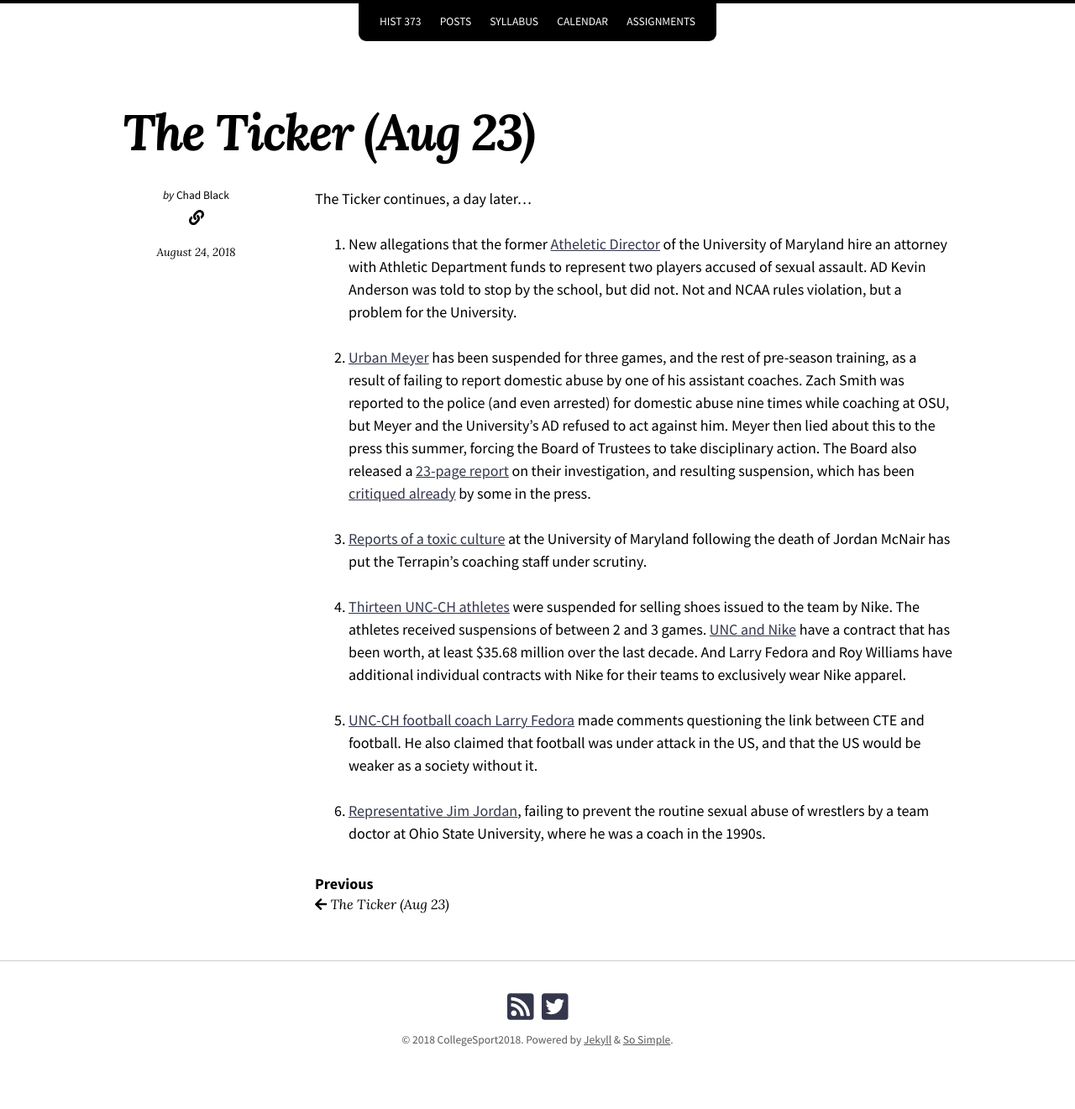
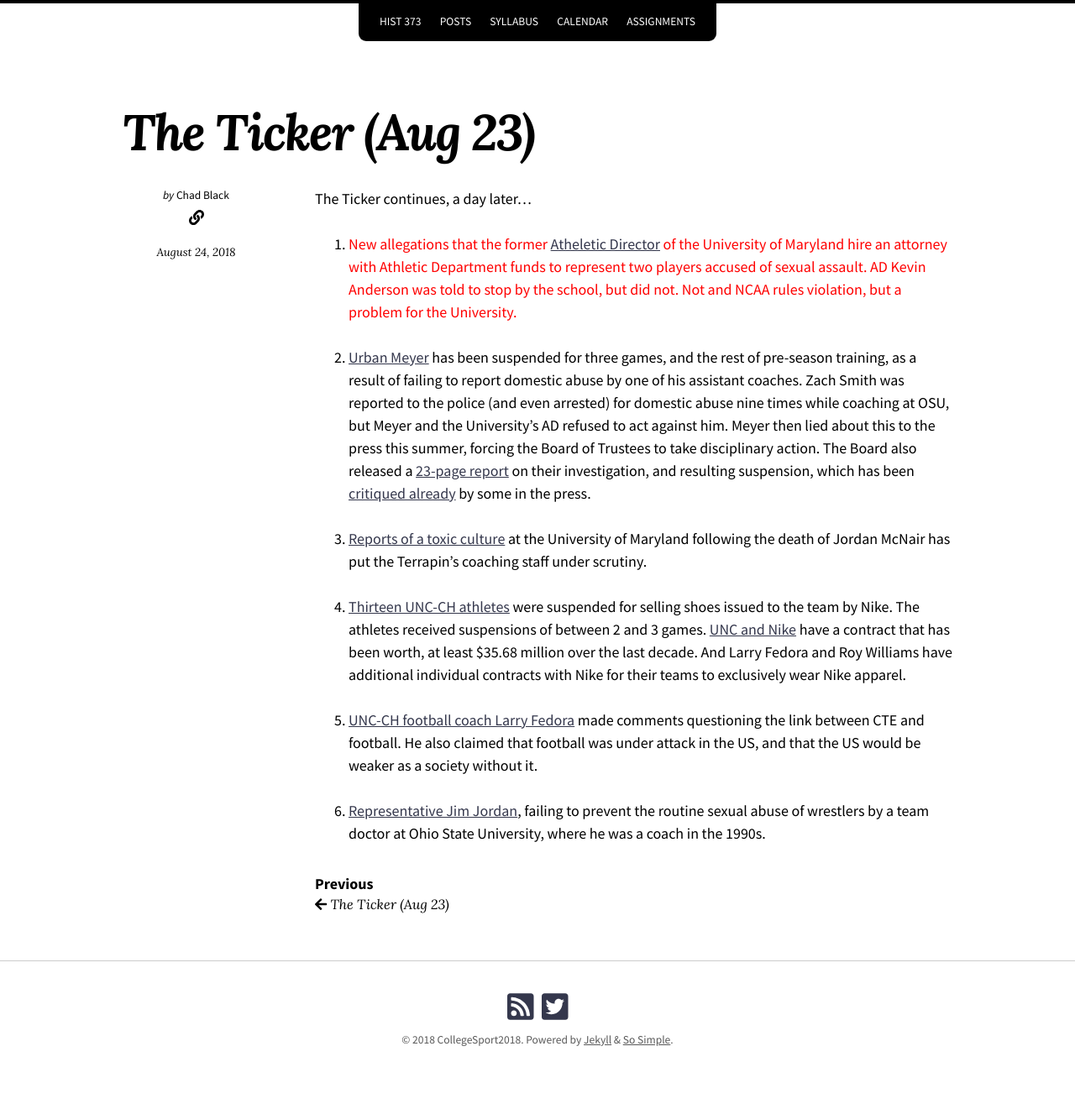
Before and after one commit to chadblack/CollegeSport2018, a Jekyll site: the page built from _posts/2018-08-23-the-ticker-aug-24.md, in a window 1280 px wide. Shown: the whole page at 84% size. Built offline with Jekyll 4.4.1, drawn with Linux system fonts in a browser that asks for light colours; nearby versions of some CDN libraries.

Commit message:
font color on the new

```diff
--- a/_posts/2018-08-23-the-ticker-aug-24.md
+++ b/_posts/2018-08-23-the-ticker-aug-24.md
@@ -6,7 +6,7 @@
 
 The Ticker continues, a day later...
 
-6. <span style="font-color:red">New allegations that the former [Atheletic
+6. <span style="color:red">New allegations that the former [Atheletic
    Director](http://www.baltimoresun.com/sports/terps/tracking-the-terps/bs-sp-anderson-diamondback-lawyer-0823-story.html)
    of the University of Maryland hire an attorney with Athletic Department
    funds to represent two players accused of sexual assault. AD Kevin Anderson
```
